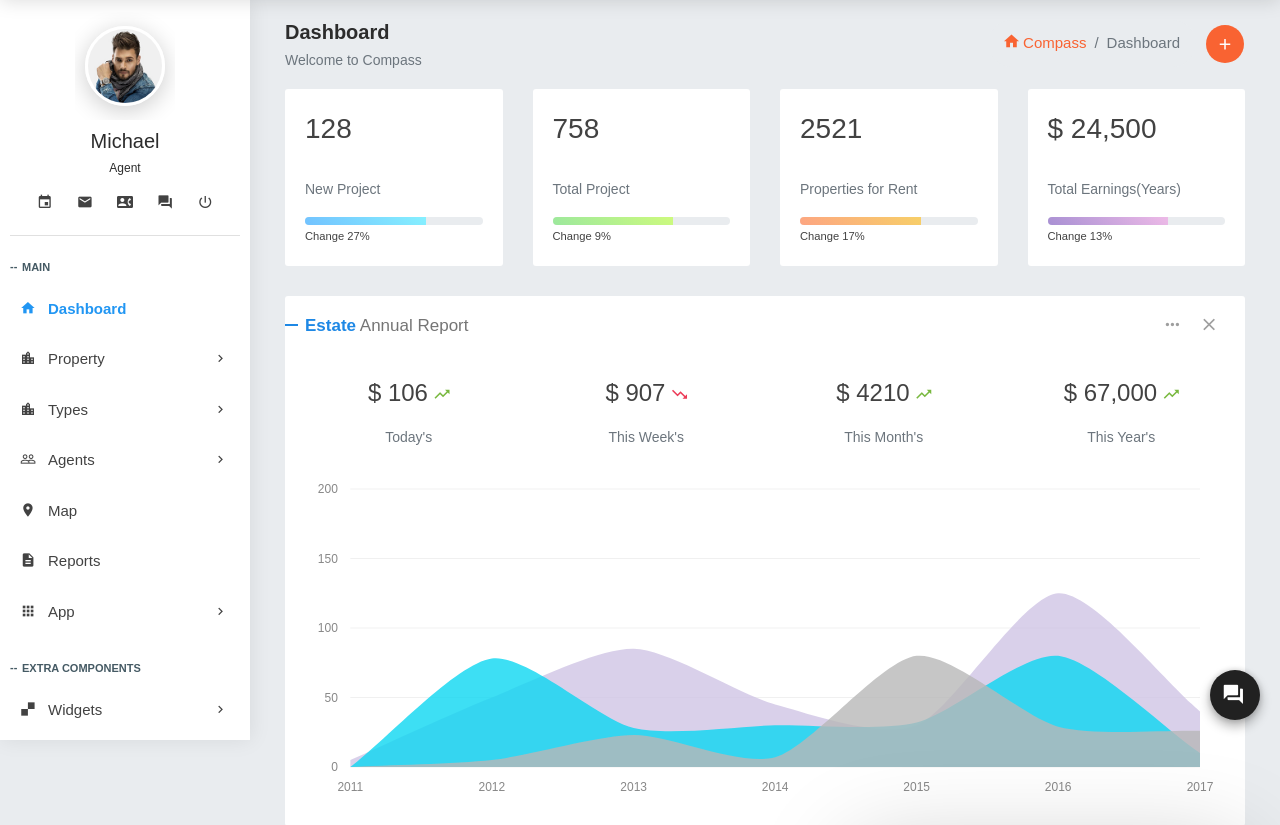
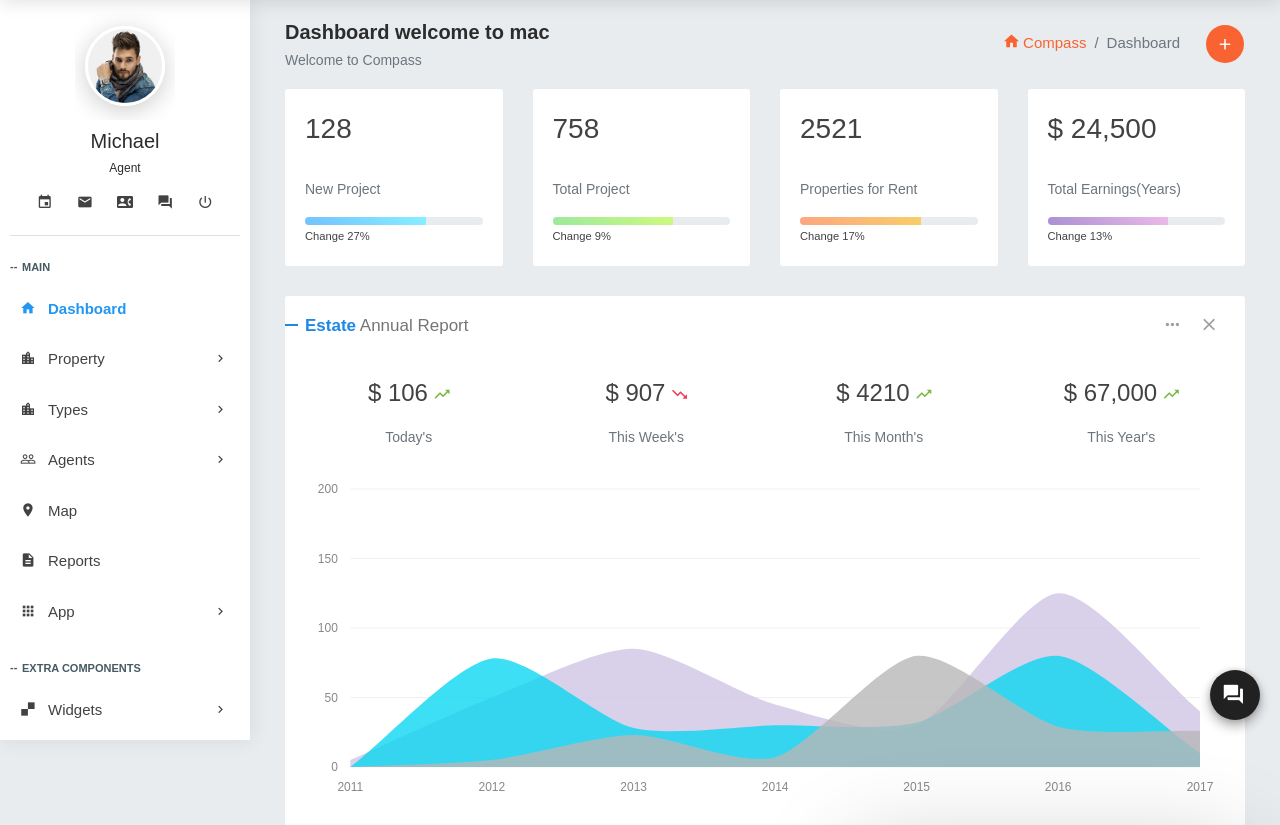
Before and after one commit to devaliy/rebricksweb, a PHP site: page /center/ in a window 1280 px wide. Shown: the part 60-885 px from the top of the page. Run offline with PHP 8.4, Linux system fonts and the light colour scheme; some libraries are stand-ins or nearby versions; some web fonts are replaced.

Commit message:
Update index.php

```diff
--- a/index.php
+++ b/index.php
@@ -12,7 +12,7 @@ include('includes/sidebar.php');
     <div class="block-header">
         <div class="row">
             <div class="col-lg-7 col-md-6 col-sm-12">
-                <h2>Dashboard
+                <h2>Dashboard welcome to mac
                 <small class="text-muted">Welcome to Compass</small>
                 </h2>
             </div>
```
